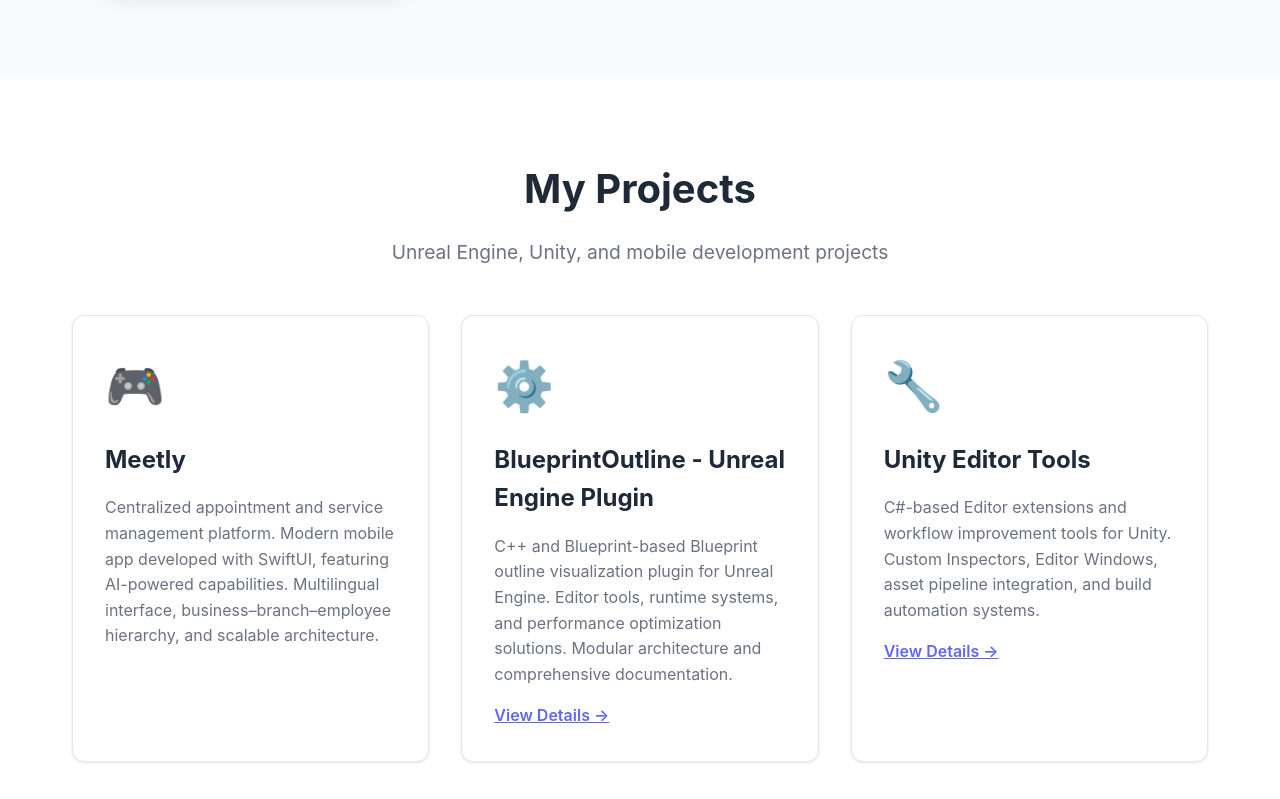
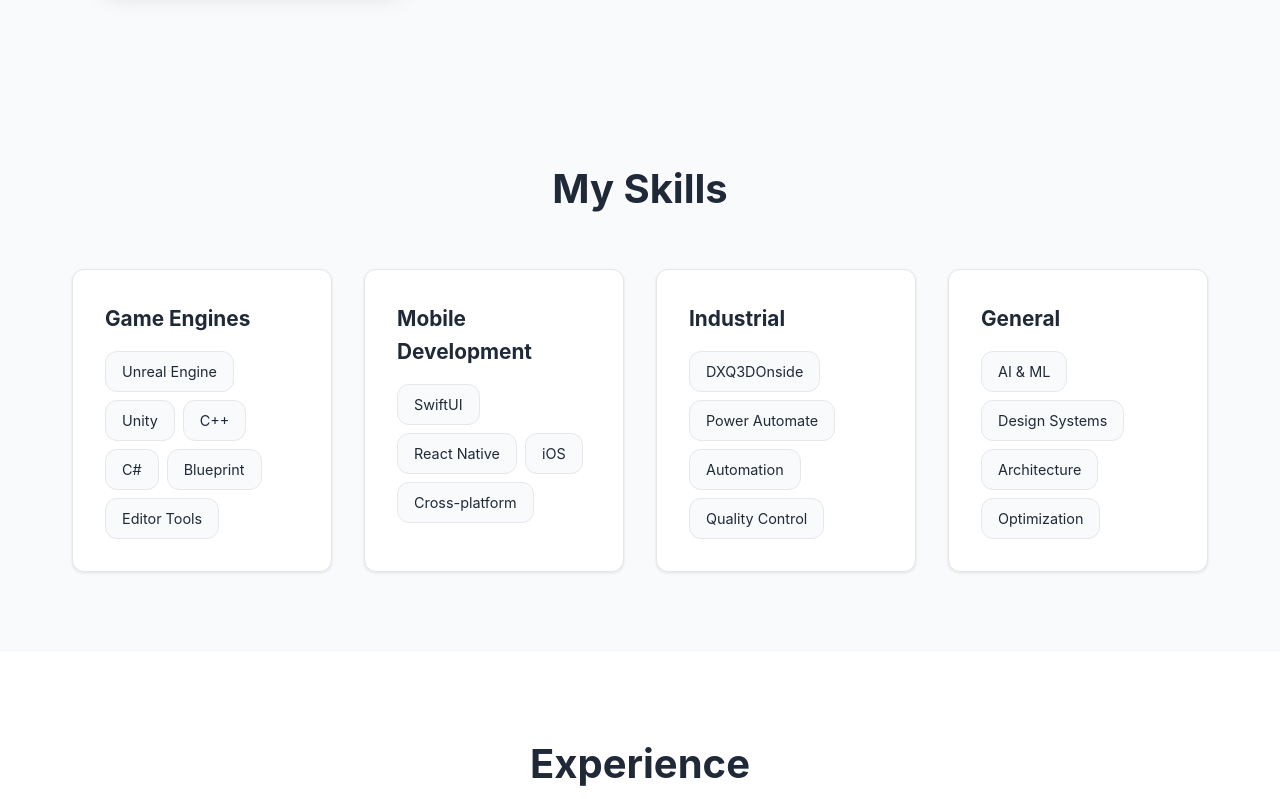
Before and after one commit to MeetlyTR/MeetlyTR.github.io, a plain HTML site: page about.html in a window 1280 px wide. Shown: the part 560-1359 px from the top of the page. Drawn offline with Linux system fonts and the light colour scheme.

Commit message:
Projeler bÃ¶lÃ¼mÃ¼ kaldÄ±rÄ±ldÄ±, Ä°letiÅŸim ana sayfaya eklendi, Servislerim -> Hizmetler

```diff
--- a/about.html
+++ b/about.html
@@ -497,58 +497,6 @@
     </div>
   </section>
 
-  <!-- Projects Section -->
-  <section id="projects" class="section">
-    <div class="container">
-      <h2 class="section-title" data-i18n="projects.title">Projelerim</h2>
-      <p class="section-subtitle" data-i18n="projects.subtitle">
-        Unreal Engine, Unity ve mobil geliştirme projeleri
-      </p>
-
-      <div class="projects-grid">
-        <div class="project-card">
-          <div class="project-image">🎮</div>
-          <div class="project-content">
-            <h3 data-i18n="projects.meetly.title">Meetly</h3>
-            <p data-i18n="projects.meetly.description">
-              Merkezi randevu ve hizmet yönetim platformu. SwiftUI ile geliştirilmiş modern mobil uygulama, AI destekli özellikler içeriyor. Çok dilli arayüz, işletme–şube–çalışan hiyerarşisi ve ölçeklenebilir mimari.
-            </p>
-          </div>
-        </div>
-
-        <div class="project-card" onclick="window.location.href='blueprint-outline.html'" style="cursor: pointer;">
-          <div class="project-image">⚙️</div>
-          <div class="project-content">
-            <h3 data-i18n="projects.blueprintOutline.title">BlueprintOutline - Unreal Engine Plugin</h3>
-            <p data-i18n="projects.blueprintOutline.description">
-              Unreal Engine için C++ ve Blueprint tabanlı Blueprint outline görselleştirme plugin'i.
-              Editor araçları, runtime sistemleri ve performans optimizasyon çözümleri.
-              Modüler mimari ve kapsamlı dokümantasyon.
-            </p>
-            <div style="margin-top: 1rem;">
-              <a href="blueprint-outline.html" style="color: var(--primary); font-weight: 600;" data-i18n="projects.blueprintOutline.viewDetails">Detayları Gör →</a>
-            </div>
-          </div>
-        </div>
-
-        <div class="project-card" onclick="window.location.href='unity-plugin.html'" style="cursor: pointer;">
-          <div class="project-image">🔧</div>
-          <div class="project-content">
-            <h3 data-i18n="projects.unityTools.title">Unity Editor Tools</h3>
-            <p data-i18n="projects.unityTools.description">
-              Unity için C# tabanlı Editor eklentileri ve iş akışı iyileştirme araçları.
-              Custom Inspector'lar, Editor Window'lar, asset pipeline entegrasyonu ve
-              build otomasyon sistemleri.
-            </p>
-            <div style="margin-top: 1rem;">
-              <a href="unity-plugin.html" style="color: var(--primary); font-weight: 600;" data-i18n="projects.unityTools.viewDetails">Detayları Gör →</a>
-            </div>
-          </div>
-        </div>
-      </div>
-    </div>
-  </section>
-
   <!-- Skills Section -->
   <section id="skills" class="section skills">
     <div class="container">
```
Also changed, not shown: index.html (+24 -2 lines), translations.json.
